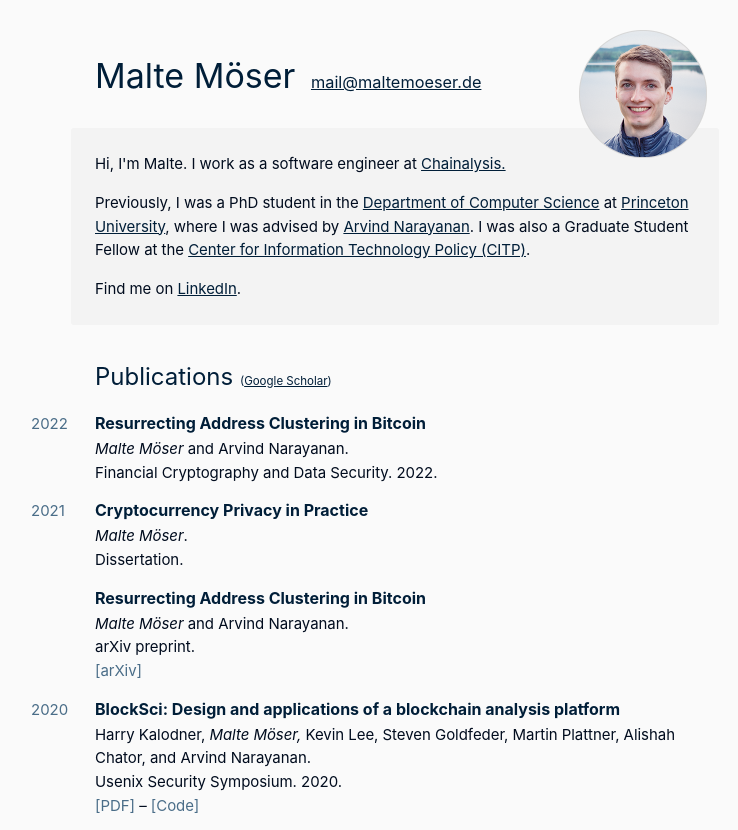
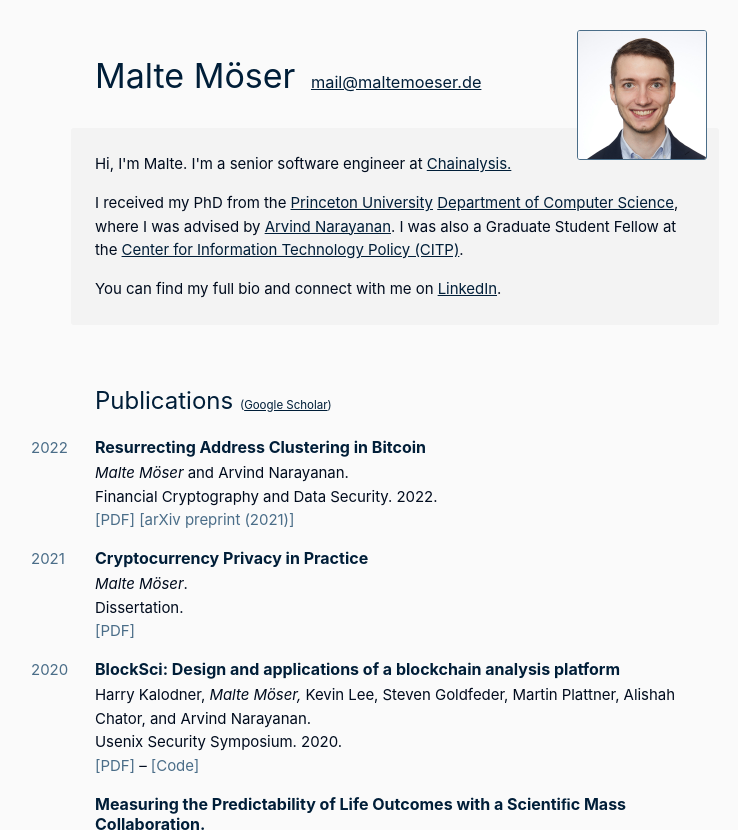
Before and after one commit to maltemoeser/maltemoeser.github.io, a plain HTML site: page index.htm in a window 1280 px wide. Shown: the top 830 px of the page, without its empty margins (245-983 px from the left). Drawn offline with Linux system fonts and the light colour scheme.

Commit message:
Update profile picture and publications

```diff
--- a/index.htm
+++ b/index.htm
@@ -12,19 +12,19 @@
 <body>
     <div class="container">
         <header>
-            <img src="me.png" alt="Profile picture" class="profile" />
+            <img src="profilepicture.jpg" alt="Profile picture" class="profile" />
             <h1>Malte Möser <small><a title="mail@maltemoeser.de" href="mailto:mail@maltemoeser.de">mail@maltemoeser.de</a></small></h1>
         </header>
 
         <section class="highlight">
             <p>
-                Hi, I'm Malte. I work as a software engineer at <a href="https://www.chainalysis.com/">Chainalysis.</a>
+                Hi, I'm Malte. I'm a senior software engineer at <a href="https://www.chainalysis.com/">Chainalysis.</a>
             </p>
             <p>
-                Previously, I was a PhD student in the <a href="https://cs.princeton.edu" title="Computer Science at Princeton">Department of Computer Science</a> at <a href="https://princeton.edu" title="Princeton University">Princeton University</a>, where I was advised by <a href="http://randomwalker.info/" title="Arvind Narayanan">Arvind Narayanan</a>. I was also a Graduate Student Fellow at the <a href="https://citp.princeton.edu" title="CITP">Center for Information Technology Policy (CITP)</a>.
+                I received my PhD from the <a href="https://princeton.edu" title="Princeton University">Princeton University</a> <a href="https://cs.princeton.edu" title="Computer Science at Princeton">Department of Computer Science</a>, where I was advised by <a href="http://randomwalker.info/" title="Arvind Narayanan">Arvind Narayanan</a>. I was also a Graduate Student Fellow at the <a href="https://citp.princeton.edu" title="CITP">Center for Information Technology Policy (CITP)</a>.
             </p>
             <p>
-                Find me on <a href="https://www.linkedin.com/in/maltemoeser/">LinkedIn</a>.
+                You can find my full bio and connect with me on <a href="https://www.linkedin.com/in/maltemoeser/">LinkedIn</a>.
             </p>
             </section>
 
@@ -36,21 +36,16 @@
                 <h3>Resurrecting Address Clustering in Bitcoin</h3>
                 <p>
                     <em>Malte Möser</em> and Arvind Narayanan.<br />
-                    <span class="location">Financial Cryptography and Data Security. 2022.</span>
+                    <span class="location">Financial Cryptography and Data Security. 2022.</span><br />
+                    <a class="action" href="http://fc22.ifca.ai/preproceedings/87.pdf">[PDF]</a> <a class="action" href="https://arxiv.org/abs/2107.05749">[arXiv preprint (2021)]</a>
                 </p>
 
                 <span class="year">2021</span>
                 <h3>Cryptocurrency Privacy in Practice</h3>
                 <p>
                     <em>Malte Möser</em>.<br />
-                    <span class="location">Dissertation.</span>
-                </p>
-
-                <h3>Resurrecting Address Clustering in Bitcoin</h3>
-                <p>
-                    <em>Malte Möser</em> and Arvind Narayanan.<br />
-                    <span class="location">arXiv preprint.</span><br />
-                    <a class="action" href="https://arxiv.org/abs/2107.05749">[arXiv]</a>
+                    <span class="location">Dissertation.</span><br />
+                    <a class="action" href="http://arks.princeton.edu/ark:/88435/dsp01dj52w7839">[PDF]</a>
                 </p>
 
                 <span class="year">2020</span>
--- a/style.css
+++ b/style.css
@@ -48,7 +48,7 @@ section.highlight {
     background: #f3f3f3;
     border-radius: 3px;
     padding: 24px;
-    margin: 24px -24px;
+    margin: 24px -24px 60px -24px;
 }
 section.highlight p:last-child {
     margin-bottom: 0px;
@@ -112,6 +112,8 @@ a{
     color: #555;
 }
 .profile {
+    border:  1px solid #4a6d88;
+    border-radius:  3px;
     float: right;
     width: 128px;
     height: 128px;
```
Also changed, not shown: me.png (deleted), profilepicture.jpg (added).
